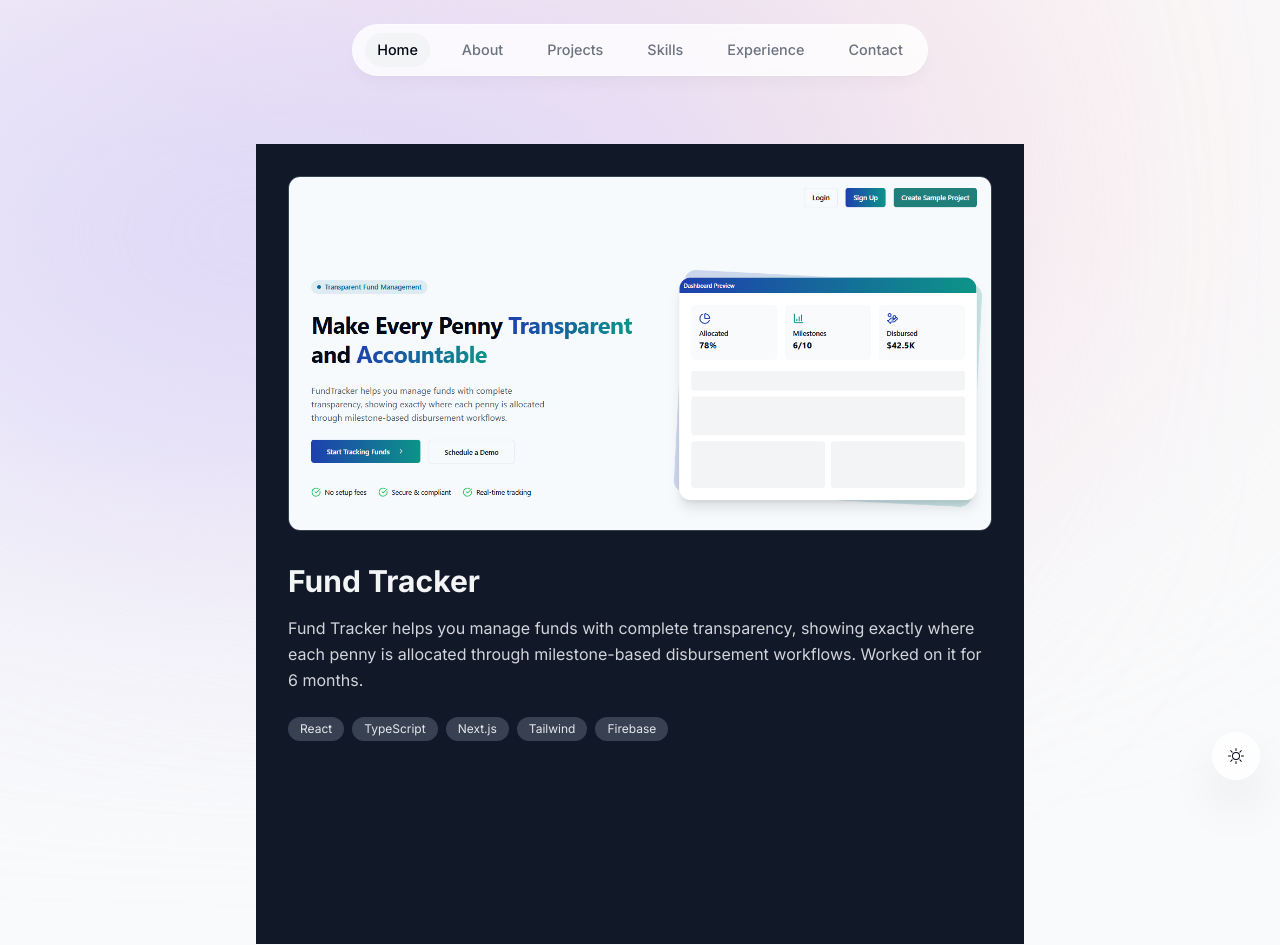
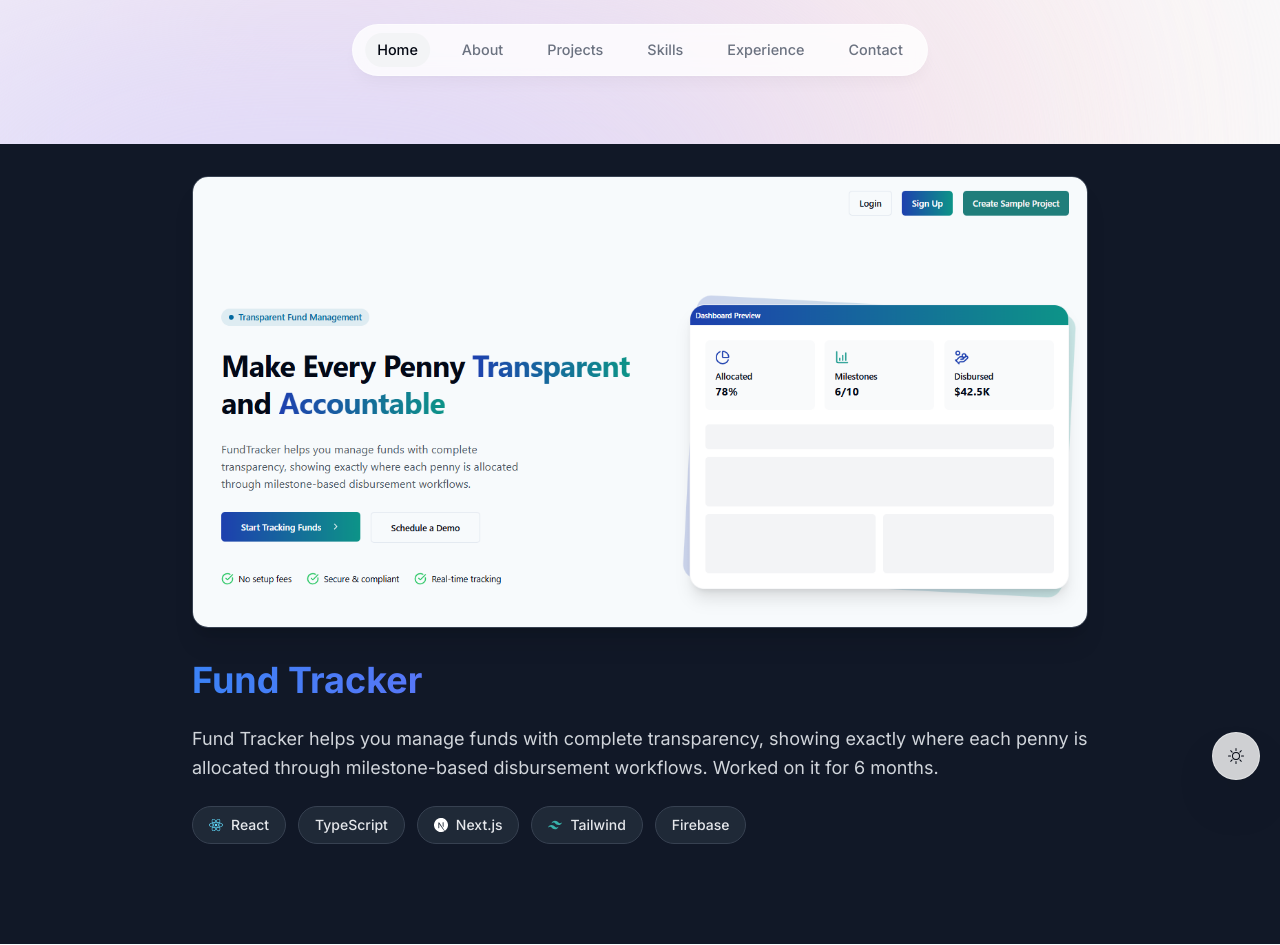
Before and after one commit to fraolb1/portfolio_, a Next.js app: page /projects/cvvdkvjnektei234kgjn in a window 1280 px wide. Shown: the top 945 px of the page. Built offline with nearby package versions, Linux system fonts and the light colour scheme.

Commit message:
enhance ProjectDetailPage layout with icons

```diff
--- a/app/projects/[id]/page.tsx
+++ b/app/projects/[id]/page.tsx
@@ -1,5 +1,16 @@
 import { notFound } from "next/navigation";
 import { projectsData } from "@/lib/data";
+import { FaReact, FaNodeJs, FaPython } from "react-icons/fa";
+import { SiNextdotjs, SiMongodb, SiTailwindcss } from "react-icons/si";
+
+const iconMap: Partial<Record<string, JSX.Element>> = {
+  React: <FaReact className="text-[#61DAFB]" />,
+  "Next.js": <SiNextdotjs className="text-white" />,
+  Express: <FaNodeJs className="text-[#68A063]" />,
+  MongoDB: <SiMongodb className="text-[#4DB33D]" />,
+  Tailwind: <SiTailwindcss className="text-[#38B2AC]" />,
+  Python: <FaPython className="text-[#FFD43B]" />,
+};
 
 export async function generateStaticParams() {
   return projectsData.map((p) => ({ id: p.id }));
@@ -15,26 +26,36 @@ export default function ProjectDetailPage({
   if (!project) return notFound();
 
   return (
-    <div className="min-h-screen bg-gray-900 text-gray-100 p-8 max-w-3xl mx-auto">
+    <div className="min-h-screen bg-gray-900 text-gray-100 p-4 sm:p-8">
+      <div className="max-w-4xl mx-auto">
         <img
           src={project.imageUrl.src}
           alt={project.title}
-        className="w-full h-auto rounded-xl mb-8 border border-gray-700"
+          className="w-full h-auto rounded-2xl mb-8 border border-gray-700 shadow-xl hover:shadow-2xl transition-all duration-300 hover:scale-[1.02]"
         />
-      <h1 className="text-3xl font-bold mb-4">{project.title}</h1>
-      <p className="text-gray-300 mb-6 leading-relaxed">
+
+        <div className="space-y-6">
+          <h1 className="text-4xl font-bold bg-gradient-to-r from-blue-500 to-purple-500 bg-clip-text text-transparent">
+            {project.title}
+          </h1>
+
+          <div className="text-gray-300 text-lg leading-relaxed whitespace-pre-line">
             {project.description}
-      </p>
-      <div>
-        <div className="flex gap-2 flex-wrap">
-          {project.tags.map((kw) => (
-            <span
-              key={kw}
-              className="bg-gray-700 text-gray-200 text-xs px-3 py-1 rounded-full"
+          </div>
+
+          <div className="flex flex-wrap items-center gap-4">
+            <div className="flex flex-wrap gap-3">
+              {project.tags.map((tag) => (
+                <div
+                  key={tag}
+                  className="bg-gray-800 text-gray-200 px-4 py-2 rounded-full text-sm font-medium border border-gray-700 hover:border-gray-600 transition-colors duration-300 flex items-center gap-2"
                 >
-              {kw}
-            </span>
+                  {iconMap[tag] ?? null}
+                  <span>{tag}</span>
+                </div>
               ))}
+            </div>
+          </div>
         </div>
       </div>
     </div>
--- a/package.json
+++ b/package.json
@@ -19,6 +19,7 @@
     "eslint": "8.43.0",
     "eslint-config-next": "13.4.7",
     "framer-motion": "^10.12.17",
+    "lucide-react": "^0.510.0",
     "next": "13.4.8",
     "postcss": "8.4.24",
     "react": "18.2.0",
```
Also changed, not shown: 1 other file (tests, documents, lock files or other folders). Lines whose indentation alone changed are shown as unchanged.
